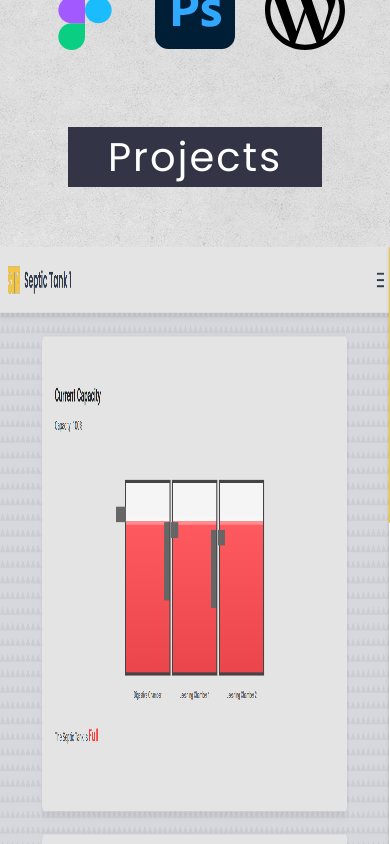
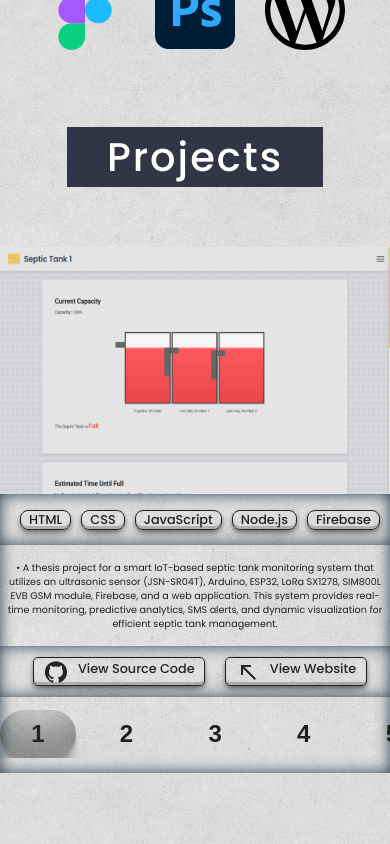
Before and after one commit to gengocodes/gengo-bit, a React (Create React App) app: page / in a window 390 px wide. Shown: the part 2720-3564 px from the top of the page. Built offline with nearby package versions, Linux system fonts and the light colour scheme.

Commit message:
added projects mobile mode

```diff
--- a/src/components/Projects/Projects.css
+++ b/src/components/Projects/Projects.css
@@ -21,7 +21,7 @@
   padding: 0 40px;
   color: white;
   font-size: 2.5rem;
-  font-weight: 400;
+  font-weight: 500;
   letter-spacing: 2px;
 }
 .projects-div2 {
--- a/src/components/Projects/Projects.jsx
+++ b/src/components/Projects/Projects.jsx
@@ -1,5 +1,6 @@
 import React from "react";
 import EmblaCarousel from "./EmblaCarousel";
+import { useVisibilityObserver } from "../useVisibilityObserver";
 import "./Projects.css";
 import "./embla.css";
 
@@ -8,11 +9,21 @@ const SLIDE_COUNT = 10;
 const SLIDES = Array.from(Array(SLIDE_COUNT).keys());
 
 function Projects() {
+  const [ref1, isVisible1] = useVisibilityObserver();
   return (
-    <div className="projects-main">
+    <div className="projects-main animate__animated animate__slideInUp">
       <div className="projects-div1">
         <div>
-          <h1 className="projects-title">Projects</h1>
+          <h1
+            ref={ref1}
+            className={`projects-title ${
+              isVisible1
+                ? "animate__animated animate__slideInLeft"
+                : "hidden-on-load"
+            }`}
+          >
+            Projects
+          </h1>
         </div>
       </div>
       <div className="projects-div2">
--- a/src/components/Projects/Slide.css
+++ b/src/components/Projects/Slide.css
@@ -58,6 +58,7 @@
 .div2-2 {
   height: 50%;
   width: 100%;
+  display: flex;
 }
 .div2-2 p {
   text-align: justify;
@@ -154,3 +155,61 @@
   background-color: #ffd43b;
   border-color: #306998;
 }
+@media (max-width: 600px) {
+  .slide-cont {
+    height: 450px;
+    width: 100%;
+  }
+  .div1 {
+    height: 55%;
+    width: 100%;
+  }
+  .div2 {
+    height: 45%;
+    width: 100%;
+    display: flex;
+  }
+  .div2-1 {
+    display: flex;
+    gap: 20px;
+    align-items: center;
+    height: 25%;
+    box-shadow:
+      inset 0 15px 15px -15px #2c3e50,
+      inset 0 -15px 15px -15px #2c3e50;
+    width: 100%;
+  }
+  .first {
+    margin-left: 20px;
+  }
+  .div2-1 {
+    gap: 10px;
+    justify-content: center;
+  }
+  .div2-1 p {
+    padding: 0 0.5rem;
+    border-radius: 8px;
+    font-size: 0.8rem;
+  }
+  .first {
+    margin-left: 10px;
+  }
+  .div2-2 {
+    justify-content: center;
+    align-items: center;
+  }
+  .div2-2 p {
+    text-align: center;
+    font-size: 0.6rem;
+  }
+  .div2-3 {
+    gap: 10px;
+    justify-content: center;
+  }
+  .github-cont,
+  .website-cont {
+    padding: 0.1rem 0.6rem;
+    border-radius: 5px;
+    font-size: 0.8rem;
+  }
+}
--- a/src/components/Projects/embla.css
+++ b/src/components/Projects/embla.css
@@ -79,9 +79,6 @@
   justify-content: center;
   height: var(--thumbs-slide-height);
   width: 100%;
-  box-shadow:
-    rgba(50, 50, 93, 0.25) 0px 30px 60px -12px inset,
-    rgba(0, 0, 0, 0.3) 0px 18px 36px -18px inset;
 }
 .embla-thumbs__slide--selected .embla-thumbs__slide__number {
   color: #222229;
@@ -95,3 +92,9 @@
     rgba(0, 0, 0, 0.09) 0px 16px 8px,
     rgba(0, 0, 0, 0.09) 0px 32px 16px;
 }
+@media (max-width: 600px) {
+  .embla-thumbs__slide__number {
+    font-size: 1.5rem;
+    height: 3rem;
+  }
+}
```
